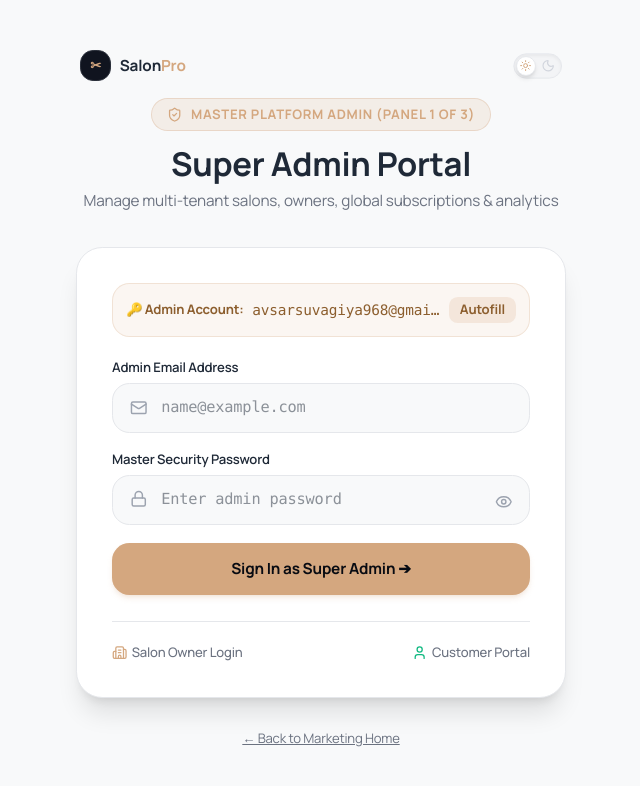
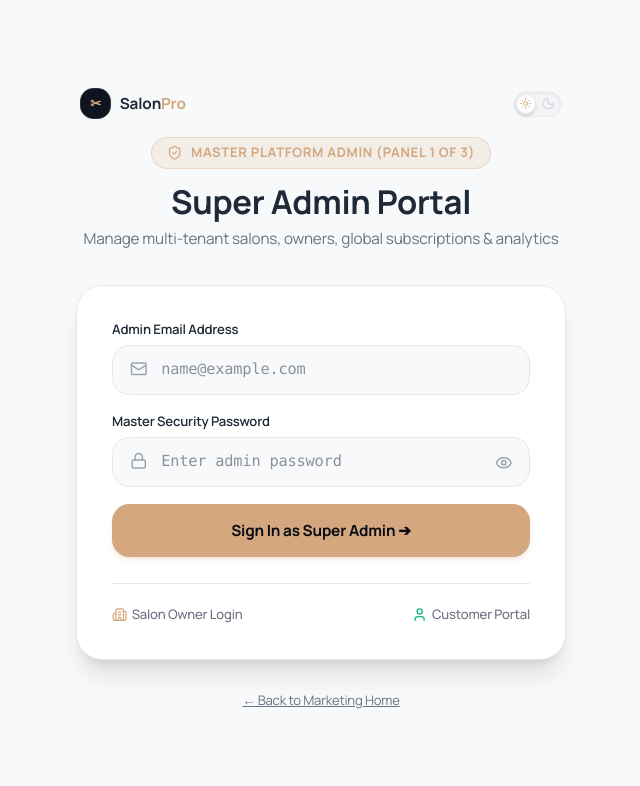
Before and after one commit to AvsarSuvagiyaCelvion/salonpro-core, a Next.js app: page /admin/login in a window 1280 px wide. Shown: the top 786 px of the page, without its empty margins (319-959 px from the left). Built offline with nearby package versions, Linux system fonts and the light colour scheme; no server answers.

Commit message:
security: remove hardcoded admin credential hints from login UI

```diff
--- a/src/app/admin/login/page.tsx
+++ b/src/app/admin/login/page.tsx
@@ -81,25 +81,6 @@ export default function AdminLoginPage() {
 
         {/* Login Card */}
         <div className="bg-white dark:bg-[#141926] border border-[#E5E7EB] dark:border-[#2A2F3A] rounded-3xl p-7 sm:p-8 shadow-xl">
-          {/* Master Credential Quick-Fill Notice */}
-          <div className="mb-5 p-3 rounded-2xl bg-[#D4A77F]/10 border border-[#D4A77F]/25 text-xs text-[#8C5E2E] dark:text-[#D4A77F] flex items-center justify-between gap-2">
-            <div className="flex items-center gap-2 min-w-0">
-              <span className="font-bold text-xs shrink-0">🔑 Admin Account:</span>
-              <span className="font-mono text-[11px] truncate">avsarsuvagiya968@gmail.com</span>
-            </div>
-            <button
-              type="button"
-              onClick={() => {
-                setEmail('avsarsuvagiya968@gmail.com');
-                setPassword('Admin@123');
-              }}
-              className="px-2.5 py-1 rounded-lg bg-[#D4A77F]/20 hover:bg-[#D4A77F]/30 text-xs font-bold shrink-0 transition-colors cursor-pointer"
-              title="Autofill Super Admin credentials"
-            >
-              Autofill
-            </button>
-          </div>
-
           {error && (
             <div className="mb-5 p-3.5 rounded-2xl bg-rose-500/10 border border-rose-500/30 text-rose-500 text-xs font-semibold flex items-center gap-2.5">
               <AlertCircle className="w-4 h-4 shrink-0" />
```
